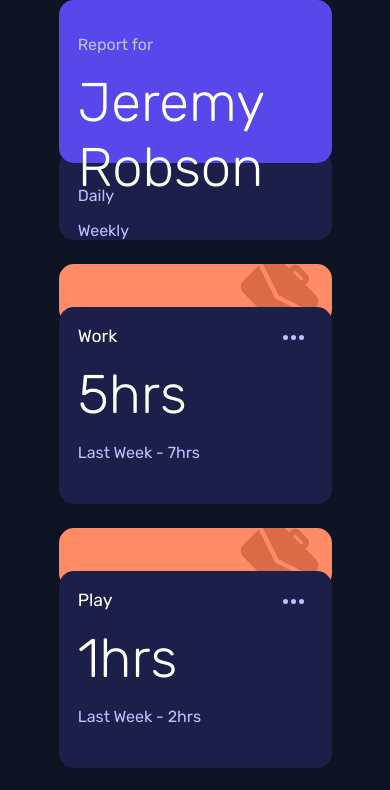
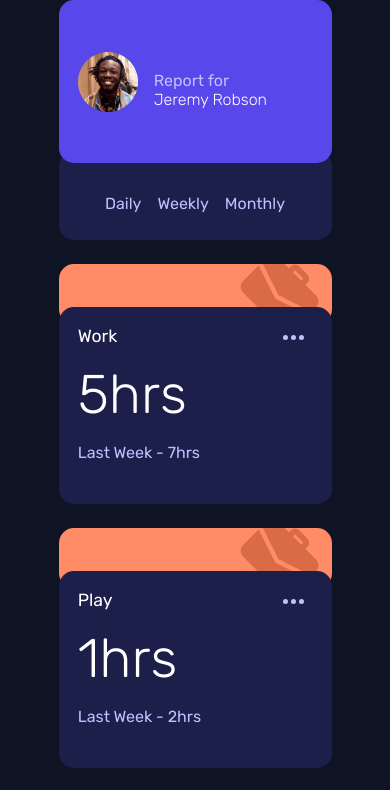
Before and after one commit to slawomirdev/TimeTracker-ui, a Next.js app: page / in a window 390 px wide. Shown: the top 790 px of the page. Built offline with nearby package versions, Linux system fonts and the light colour scheme.

Commit message:
add responsive design

```diff
--- a/src/components/Dashboard/Dashboard.tsx
+++ b/src/components/Dashboard/Dashboard.tsx
@@ -1,5 +1,7 @@
-import React from "react";
+import React, { Profiler } from "react";
 import styled from "styled-components";
+import Image from "next/image";
+import ProfileImage from "../../../images/image-jeremy.png";
 import Dots from "../../../images/icon-ellipsis.svg";
 import IconWork from "../../../images/icon-work.svg";
 import data from "../../../data.json";
@@ -27,7 +29,7 @@ const MainBoard = styled.div`
   overflow: hidden;
   position: relative;
 
-  @media screen and (max-width: 600px) {
+  @media screen and (max-width: 800px) {
     grid-row: 1/1;
   }
 `;
@@ -97,6 +99,14 @@ const Profile = styled.div`
   left: 0;
   top: 0;
   padding: 1.2rem;
+  display: flex;
+  flex-direction: column;
+
+  @media screen and (max-width: 800px) {
+    flex-direction: row;
+    gap: 1rem;
+    align-items: center;
+  }
 `;
 
 const Switch = styled.div`
@@ -106,6 +116,23 @@ const Switch = styled.div`
   border-radius: 15px;
   align-self: flex-end;
   padding: 1.2rem;
+  display: flex;
+  flex-direction: column;
+  justify-content: center;
+
+  @media screen and (max-width: 800px) {
+    flex-direction: row;
+    gap: 1rem;
+    align-items: center;
+  }
+`;
+
+const Name = styled(BigText)`
+  padding-top: 0;
+
+  @media screen and (max-width: 800px) {
+    font-size: 1rem;
+  }
 `;
 
 const Dashboard = () => {
@@ -113,8 +140,17 @@ const Dashboard = () => {
     <Wrapper>
       <MainBoard>
         <Profile>
-          <TextInfo>Report for</TextInfo>
-          <BigText>Jeremy Robson</BigText>
+          <Image
+            src={ProfileImage}
+            width={60}
+            height={60}
+            alt="Profile Picture"
+            layout="fixed"
+          />
+          <div>
+            <TextInfo>Report for</TextInfo>
+            <Name>Jeremy Robson</Name>
+          </div>
         </Profile>
         <Switch>
           <TextInfo>Daily</TextInfo>
```
